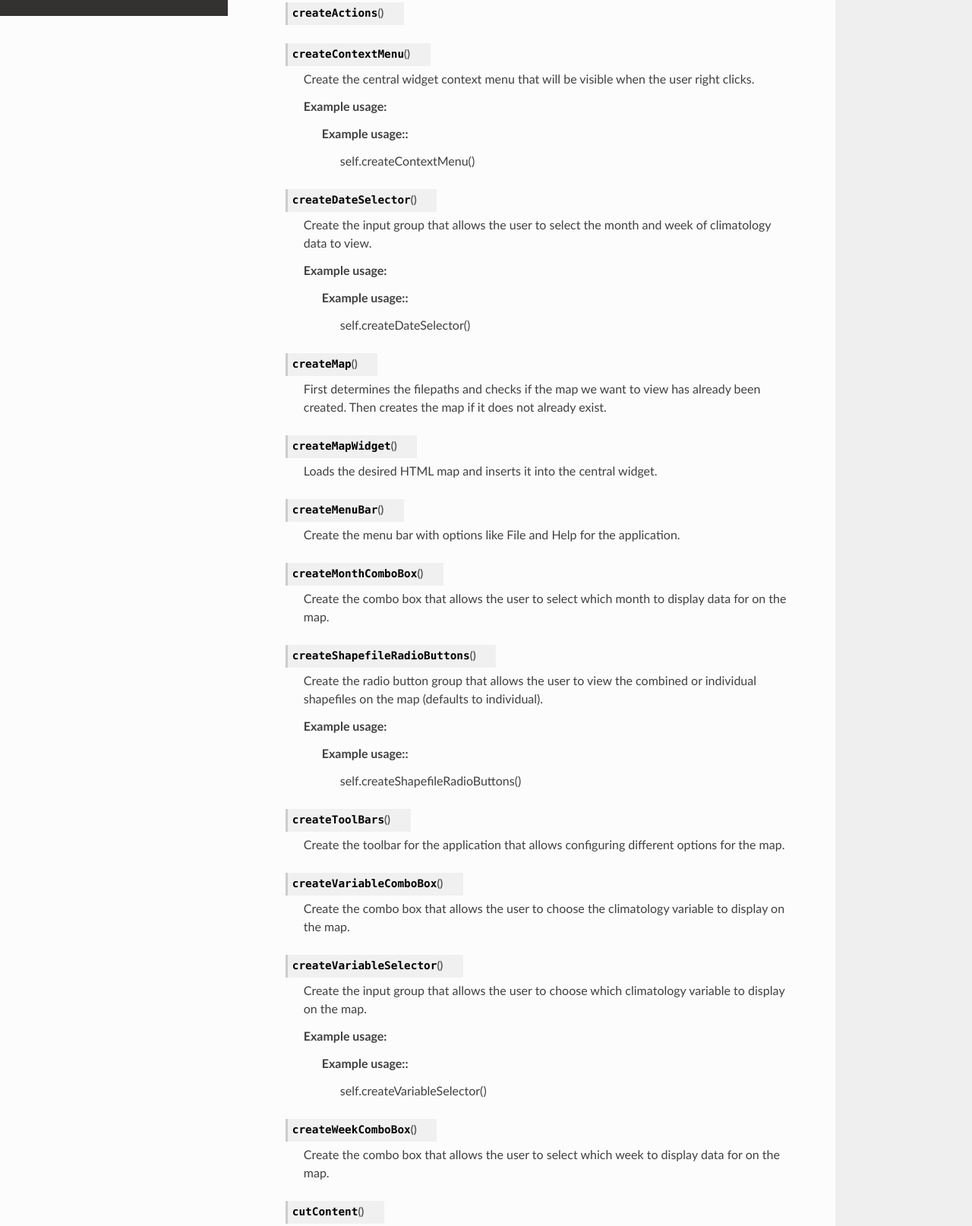
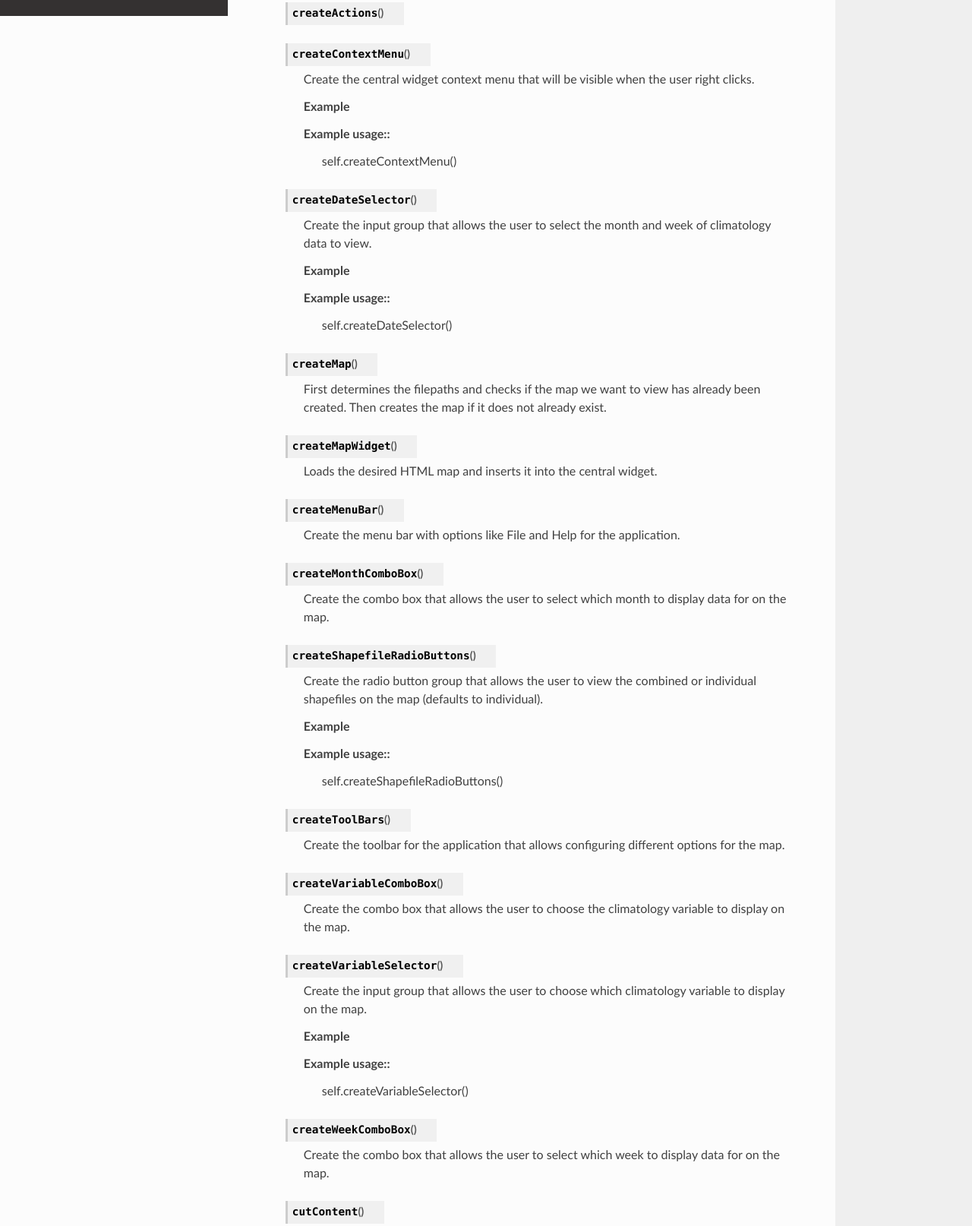
Before and after one commit to katy-frank/great-lakes-ice-climatology-tool, a plain HTML site: page docs/icemap_window.html in a window 1280 px wide. Shown: the part 779-2393 px from the top of the page at 76% size. Drawn offline with nearby package versions, Linux system fonts and the light colour scheme.

Commit message:
Fixing examples

```diff
--- a/docs/icemap_window.html
+++ b/docs/icemap_window.html
@@ -140,11 +140,9 @@
 <dt class="sig sig-object py" id="icemap_window.Window.createContextMenu">
 <span class="sig-name descname"><span class="pre">createContextMenu</span></span><span class="sig-paren">(</span><span class="sig-paren">)</span><a class="headerlink" href="#icemap_window.Window.createContextMenu" title="Permalink to this definition"></a></dt>
 <dd><p>Create the central widget context menu that will be visible when the user right clicks.</p>
+<p class="rubric">Example</p>
 <dl class="simple">
-<dt>Example usage:</dt><dd><dl class="simple">
 <dt>Example usage::</dt><dd><p>self.createContextMenu()</p>
-</dd>
-</dl>
 </dd>
 </dl>
 </dd></dl>
@@ -153,11 +151,9 @@
 <dt class="sig sig-object py" id="icemap_window.Window.createDateSelector">
 <span class="sig-name descname"><span class="pre">createDateSelector</span></span><span class="sig-paren">(</span><span class="sig-paren">)</span><a class="headerlink" href="#icemap_window.Window.createDateSelector" title="Permalink to this definition"></a></dt>
 <dd><p>Create the input group that allows the user to select the month and week of climatology data to view.</p>
+<p class="rubric">Example</p>
 <dl class="simple">
-<dt>Example usage:</dt><dd><dl class="simple">
 <dt>Example usage::</dt><dd><p>self.createDateSelector()</p>
-</dd>
-</dl>
 </dd>
 </dl>
 </dd></dl>
@@ -190,11 +186,9 @@
 <dt class="sig sig-object py" id="icemap_window.Window.createShapefileRadioButtons">
 <span class="sig-name descname"><span class="pre">createShapefileRadioButtons</span></span><span class="sig-paren">(</span><span class="sig-paren">)</span><a class="headerlink" href="#icemap_window.Window.createShapefileRadioButtons" title="Permalink to this definition"></a></dt>
 <dd><p>Create the radio button group that allows the user to view the combined or individual shapefiles on the map (defaults to individual).</p>
+<p class="rubric">Example</p>
 <dl class="simple">
-<dt>Example usage:</dt><dd><dl class="simple">
 <dt>Example usage::</dt><dd><p>self.createShapefileRadioButtons()</p>
-</dd>
-</dl>
 </dd>
 </dl>
 </dd></dl>
@@ -215,11 +209,9 @@
 <dt class="sig sig-object py" id="icemap_window.Window.createVariableSelector">
 <span class="sig-name descname"><span class="pre">createVariableSelector</span></span><span class="sig-paren">(</span><span class="sig-paren">)</span><a class="headerlink" href="#icemap_window.Window.createVariableSelector" title="Permalink to this definition"></a></dt>
 <dd><p>Create the input group that allows the user to choose which climatology variable to display on the map.</p>
+<p class="rubric">Example</p>
 <dl class="simple">
-<dt>Example usage:</dt><dd><dl class="simple">
 <dt>Example usage::</dt><dd><p>self.createVariableSelector()</p>
-</dd>
-</dl>
 </dd>
 </dl>
 </dd></dl>
@@ -282,11 +274,9 @@
 <span class="sig-name descname"><span class="pre">updateMapFilePath</span></span><span class="sig-paren">(</span><span class="sig-paren">)</span><a class="headerlink" href="#icemap_window.Window.updateMapFilePath" title="Permalink to this definition"></a></dt>
 <dd><p>Generate and set the string of the shapefile filepath for self.mapFilePath and the directory for the html maps, self.htmlDir</p>
 <p>Requires that self.shapefileState, self.mapVariable (for individual shapefile mode), self.currentMonth and self.mapDateString are set.</p>
+<p class="rubric">Example</p>
 <dl class="simple">
-<dt>Example usage:</dt><dd><dl class="simple">
 <dt>Example usage::</dt><dd><p>self.updateMapFilePath()</p>
-</dd>
-</dl>
 </dd>
 </dl>
 </dd></dl>
@@ -295,11 +285,9 @@
 <dt class="sig sig-object py" id="icemap_window.Window.updateMapWidget">
 <span class="sig-name descname"><span class="pre">updateMapWidget</span></span><span class="sig-paren">(</span><span class="sig-paren">)</span><a class="headerlink" href="#icemap_window.Window.updateMapWidget" title="Permalink to this definition"></a></dt>
 <dd><p>Create the map as needed, then load the map and update the central widget.</p>
+<p class="rubric">Example</p>
 <dl class="simple">
-<dt>Example usage:</dt><dd><dl class="simple">
 <dt>Example usage::</dt><dd><p>self.updateMapWidget()</p>
-</dd>
-</dl>
 </dd>
 </dl>
 </dd></dl>
```
